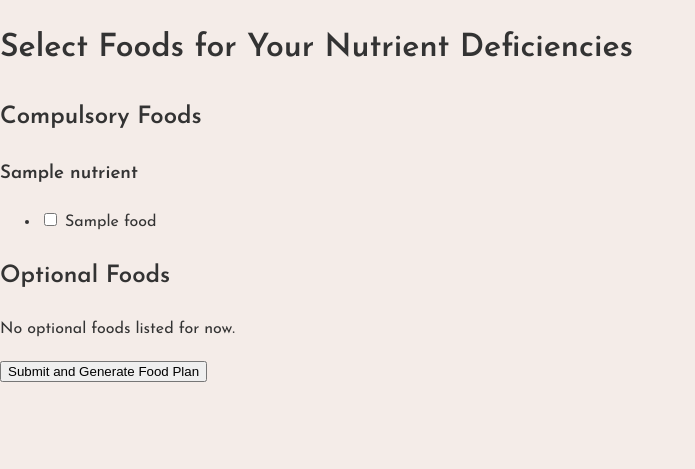
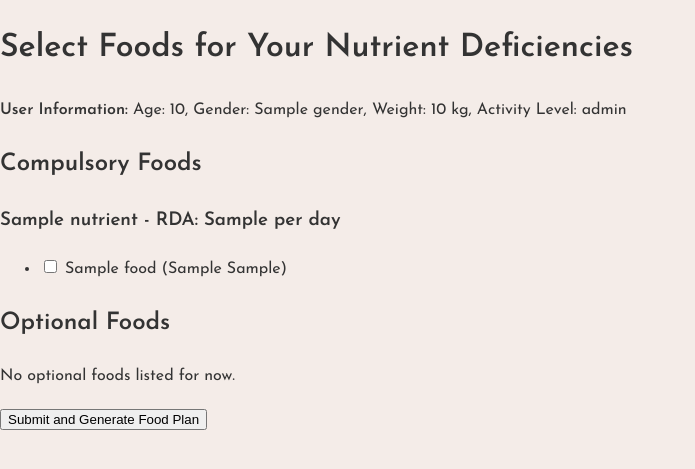
Before and after one commit to JyothsnaNJS/nutrimaster, a Flask app: template templates/vegetable_selection.html in a window 1280 px wide. Shown: the top 469 px of the page, without its empty margins (0-695 px from the left). Run offline with Flask 3, Linux system fonts and the light colour scheme; the template is opened without the code that fills it: most values are stand-ins (such as "Sample title", 1, 10 or a date in 2020); parts of the project's set-up code (start-up, migrations or seed data) failed here and were passed over.

Commit message:
commit 2 dummy nutrient

```diff
--- a/app.py
+++ b/app.py
@@ -122,35 +122,69 @@ def check_parameters(extracted_data):
     print("Final Deficiencies List:", deficiencies)
     return flagged_params, deficiencies
 
+# Load the RDA sheet from the Excel file
+rda_df = pd.read_excel('nutrients.xlsx', sheet_name='RDA')
 
 # Vegetable selection route
-@app.route('/vegetable_selection')
+@app.route('/vegetable_selection', methods=['POST'])
 def vegetable_selection():
+    # Retrieve user info from form submission
+    age = int(request.form.get('age'))
+    gender = request.form.get('gender')
+    weight = float(request.form.get('weight'))
+    activity_level = request.form.get('activity-level')
+
+    # Store user info in session for future use
+    session['user_info'] = {
+        'age': age,
+        'gender': gender,
+        'weight': weight,
+        'activity_level': activity_level
+    }
+
     # Get deficiencies from session
     deficiencies = session.get('deficiencies')
 
     if not deficiencies:
         return redirect(url_for('index'))  # Redirect if deficiencies are not found
 
-    print("Deficiencies from session:", deficiencies)  # Debugging print to check if deficiencies are passed correctly
+    print("Deficiencies from session:", deficiencies)
 
     # Get recommended foods based on deficiencies from food-nutrient mapping
     recommended_foods = food_nutrient_mapping_df[food_nutrient_mapping_df['nutrient'].isin(deficiencies)]
 
+    # Calculate RDA values for each nutrient based on user info
+    rda_values = {}
+    for nutrient in deficiencies:
+        rda_values[nutrient] = get_rda_value(nutrient, age, gender, activity_level)
+
     # Categorize compulsory and normal vegetables
     compulsory_vegetables = {}
-    normal_vegetables = []
-
     for nutrient in deficiencies:
-        nutrient_foods = recommended_foods[recommended_foods['nutrient'] == nutrient]['food_name'].tolist()
+        nutrient_foods = recommended_foods[recommended_foods['nutrient'] == nutrient][['food_name', 'nutrient_value', 'nutrient_unit']].to_dict(orient='records')
         compulsory_vegetables[nutrient] = nutrient_foods
-
-    print("Compulsory Vegetables:", compulsory_vegetables)
 
     return render_template('vegetable_selection.html',
                            compulsory_vegetables=compulsory_vegetables,
-                           normal_vegetables=normal_vegetables,
-                           deficiencies=deficiencies)
+                           rda_values=rda_values,
+                           user_info=session['user_info'])
+
+
+
+def get_rda_value(nutrient, age, gender, activity_level):
+    rda_filtered = rda_df[
+        (rda_df['nutrient'].str.lower() == nutrient.lower()) &
+        (rda_df['min_age'] <= int(age)) &
+        (rda_df['max_age'] >= int(age)) &
+        (rda_df['gender'].str.lower() == gender.lower()) &
+        (rda_df['activity_level'].str.lower() == activity_level.lower())
+    ]
+
+    if not rda_filtered.empty:
+        return rda_filtered.iloc[0]['rda_value']
+    else:
+        return "RDA not available"
+
 
 
 # Route for food plan generation and session clearing
--- a/templates/vegetable_selection.html
+++ b/templates/vegetable_selection.html
@@ -9,16 +9,25 @@
 <body>
     <h1>Select Foods for Your Nutrient Deficiencies</h1>
 
+    <!-- Display User Information -->
+    <div>
+        <p><strong>User Information:</strong> Age: {{ user_info.age }}, Gender: {{ user_info.gender }}, Weight: {{ user_info.weight }} kg, Activity Level: {{ user_info.activity_level }}</p>
+    </div>
+
     <form method="POST" action="/submit_food_plan">
         <h2>Compulsory Foods</h2>
 
         {% for nutrient, foods in compulsory_vegetables.items() %}
-            <h3>{{ nutrient }}</h3>
+            <!-- Display nutrient and RDA value based on user info -->
+            <h3>{{ nutrient }} - RDA: {{ rda_values[nutrient] }} per day</h3>
             <ul>
                 {% for food in foods %}
                 <li>
-                    <input type="checkbox" name="vegetables" value="{{ food }}" id="{{ food }}">
-                    <label for="{{ food }}">{{ food }}</label>
+                    <!-- Display food, nutrient value, and unit -->
+                    <input type="checkbox" name="vegetables" value="{{ food['food_name'] }}" id="{{ food['food_name'] }}">
+                    <label for="{{ food['food_name'] }}">
+                        {{ food['food_name'] }} ({{ food['nutrient_value'] }} {{ food['nutrient_unit'] }})
+                    </label>
                 </li>
                 {% endfor %}
             </ul>
```
Also changed, not shown: templates/response.html (+6 -7 lines), 1 other file.
